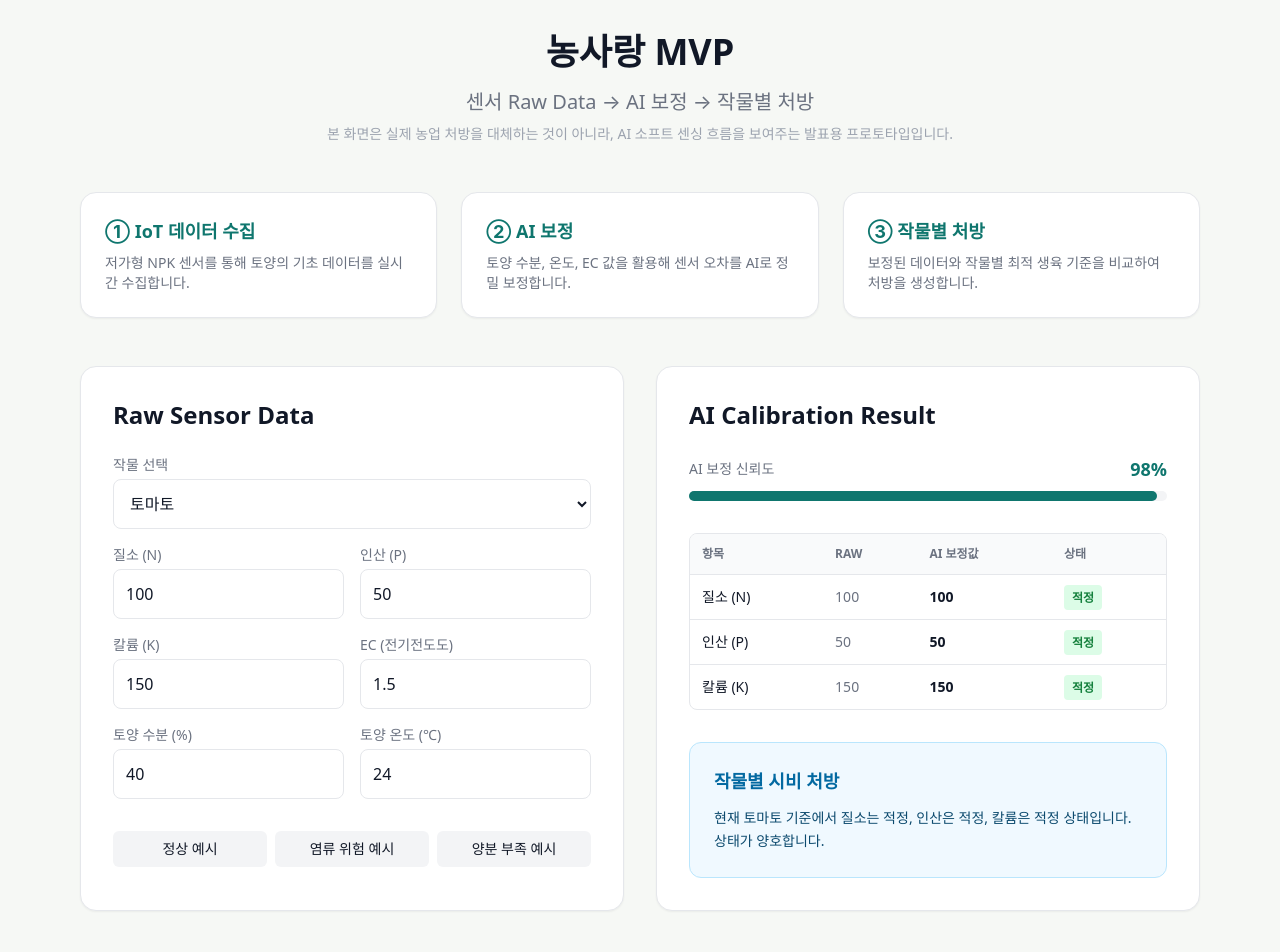
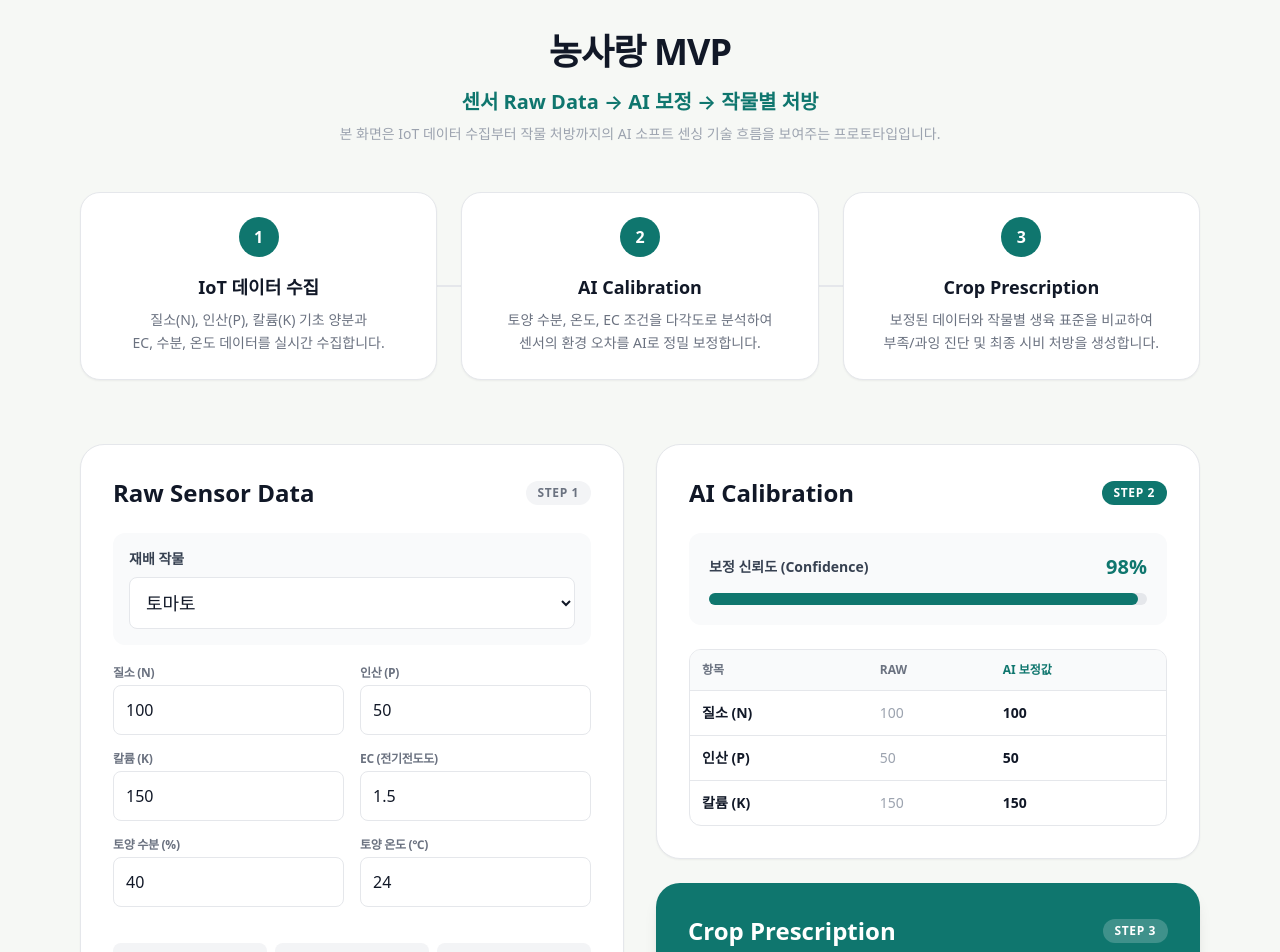
Before and after one commit to memorial0/nongsarang, a React (Vite) app: page / in a window 1280 px wide. Shown: the top 952 px of the page. Built offline with nearby package versions, Linux system fonts and the light colour scheme.

Commit message:
feat: 기술 프로세스(IoT->AI->처방) 시각화 강화 및 UI 구조 개선

```diff
--- a/src/App.tsx
+++ b/src/App.tsx
@@ -109,22 +109,22 @@ const App: React.FC = () => {
     reliability = Math.max(40, Math.min(98, reliability));
 
     // 처방 문장 생성
-    let prescription = `현재 ${crop} 기준에서 질소는 ${statusN}, 인산은 ${statusP}, 칼륨은 ${statusK} 상태입니다. `;
+    let prescription = `질소 ${statusN}, 인산 ${statusP}, 칼륨 ${statusK} 상태입니다. `;
 
     const prescriptions: string[] = [];
-    if (statusN === '부족') prescriptions.push('질소계 비료 보충 권장');
+    if (statusN === '부족') prescriptions.push('질소계 비료 보충');
     else if (statusN === '과잉') prescriptions.push('질소계 비료 투입 보류');
 
-    if (statusP === '부족') prescriptions.push('인산계 비료 보충 권장');
+    if (statusP === '부족') prescriptions.push('인산계 비료 보충');
     else if (statusP === '과잉') prescriptions.push('인산계 비료 투입 보류');
 
-    if (statusK === '부족') prescriptions.push('칼륨계 비료 분할 시비 권장');
+    if (statusK === '부족') prescriptions.push('칼륨계 비료 분할 시비');
     else if (statusK === '과잉') prescriptions.push('칼륨계 비료 투입 보류');
 
-    prescription += prescriptions.join(', ') + (prescriptions.length > 0 ? '하는 것을 권장합니다. ' : '상태가 양호합니다. ');
+    prescription += prescriptions.join(', ') + (prescriptions.length > 0 ? '이 필요합니다.' : '상태가 양호합니다.');
 
     if (ec >= 2.5) {
-      prescription += '또한 EC 수치가 높아 염류 집적 위험이 있으므로 전체 시비량을 줄이고 관수 후 재진단을 권장합니다.';
+      prescription += ' 염류 집적 위험이 있으므로 관수 후 재진단을 권장합니다.';
     }
 
     return {
@@ -139,46 +139,64 @@ const App: React.FC = () => {
     <div className="min-h-screen bg-[#f6f8f5] text-[#111827] p-4 md:p-8" style={{ fontFamily: 'system-ui, -apple-system, BlinkMacSystemFont, "Segoe UI", sans-serif' }}>
       <div className="max-w-[1120px] mx-auto">
 
-        {/* 상단 Hero */}
+        {/* 1. Hero Section */}
         <header className="mb-12 text-center">
-          <h1 className="text-4xl font-bold mb-4">농사랑 MVP</h1>
-          <p className="text-xl text-[#6b7280] mb-2">센서 Raw Data → AI 보정 → 작물별 처방</p>
+          <h1 className="text-4xl font-bold mb-4 tracking-tight">농사랑 MVP</h1>
+          <p className="text-xl text-[#0f766e] font-semibold mb-2">센서 Raw Data → AI 보정 → 작물별 처방</p>
           <p className="text-sm text-[#9ca3af]">
-            본 화면은 실제 농업 처방을 대체하는 것이 아니라, AI 소프트 센싱 흐름을 보여주는 발표용 프로토타입입니다.
+            본 화면은 IoT 데이터 수집부터 작물 처방까지의 AI 소프트 센싱 기술 흐름을 보여주는 프로토타입입니다.
           </p>
         </header>
 
-        {/* Step Flow */}
-        <div className="grid grid-cols-1 md:grid-cols-3 gap-6 mb-12">
-          <div className="bg-white p-6 rounded-[16px] border border-[#e5e7eb] shadow-sm">
-            <h3 className="text-lg font-bold mb-2 text-[#0f766e]">① IoT 데이터 수집</h3>
-            <p className="text-[#6b7280] text-sm">저가형 NPK 센서를 통해 토양의 기초 데이터를 실시간 수집합니다.</p>
+        {/* 2. Technology Flow Section */}
+        <div className="relative mb-16">
+          <div className="hidden md:block absolute top-1/2 left-0 w-full h-0.5 bg-[#e5e7eb] -translate-y-1/2 z-0"></div>
+          <div className="grid grid-cols-1 md:grid-cols-3 gap-6 relative z-10">
+            <div className="bg-white p-6 rounded-[20px] border border-[#e5e7eb] shadow-sm flex flex-col items-center text-center">
+              <div className="w-10 h-10 bg-[#0f766e] text-white rounded-full flex items-center justify-center font-bold mb-4">1</div>
+              <h3 className="text-lg font-bold mb-2 text-[#111827]">IoT 데이터 수집</h3>
+              <p className="text-[#6b7280] text-sm leading-relaxed">
+                질소(N), 인산(P), 칼륨(K) 기초 양분과<br />
+                EC, 수분, 온도 데이터를 실시간 수집합니다.
+              </p>
             </div>
-          <div className="bg-white p-6 rounded-[16px] border border-[#e5e7eb] shadow-sm">
-            <h3 className="text-lg font-bold mb-2 text-[#0f766e]">② AI 보정</h3>
-            <p className="text-[#6b7280] text-sm">토양 수분, 온도, EC 값을 활용해 센서 오차를 AI로 정밀 보정합니다.</p>
+            <div className="bg-white p-6 rounded-[20px] border border-[#e5e7eb] shadow-sm flex flex-col items-center text-center">
+              <div className="w-10 h-10 bg-[#0f766e] text-white rounded-full flex items-center justify-center font-bold mb-4">2</div>
+              <h3 className="text-lg font-bold mb-2 text-[#111827]">AI Calibration</h3>
+              <p className="text-[#6b7280] text-sm leading-relaxed">
+                토양 수분, 온도, EC 조건을 다각도로 분석하여<br />
+                센서의 환경 오차를 AI로 정밀 보정합니다.
+              </p>
             </div>
-          <div className="bg-white p-6 rounded-[16px] border border-[#e5e7eb] shadow-sm">
-            <h3 className="text-lg font-bold mb-2 text-[#0f766e]">③ 작물별 처방</h3>
-            <p className="text-[#6b7280] text-sm">보정된 데이터와 작물별 최적 생육 기준을 비교하여 처방을 생성합니다.</p>
+            <div className="bg-white p-6 rounded-[20px] border border-[#e5e7eb] shadow-sm flex flex-col items-center text-center">
+              <div className="w-10 h-10 bg-[#0f766e] text-white rounded-full flex items-center justify-center font-bold mb-4">3</div>
+              <h3 className="text-lg font-bold mb-2 text-[#111827]">Crop Prescription</h3>
+              <p className="text-[#6b7280] text-sm leading-relaxed">
+                보정된 데이터와 작물별 생육 표준을 비교하여<br />
+                부족/과잉 진단 및 최종 시비 처방을 생성합니다.
+              </p>
+            </div>
           </div>
         </div>
 
-        {/* Main Demo */}
-        <div className="grid grid-cols-1 lg:grid-cols-2 gap-8">
+        {/* 3. Demo Section */}
+        <div className="grid grid-cols-1 lg:grid-cols-2 gap-8 items-start">
 
-          {/* 왼쪽 입력 카드 */}
-          <div className="bg-white p-8 rounded-[16px] border border-[#e5e7eb] shadow-sm">
-            <h2 className="text-2xl font-bold mb-6">Raw Sensor Data</h2>
+          {/* STEP 1: 왼쪽 입력 카드 */}
+          <div className="bg-white p-8 rounded-[24px] border border-[#e5e7eb] shadow-sm">
+            <div className="flex justify-between items-center mb-6">
+              <h2 className="text-2xl font-bold">Raw Sensor Data</h2>
+              <span className="px-3 py-1 bg-[#f3f4f6] text-[#6b7280] text-xs font-bold rounded-full uppercase tracking-wider">Step 1</span>
+            </div>
 
-            <div className="space-y-4">
-              <div>
-                <label className="block text-sm font-medium text-[#6b7280] mb-1">작물 선택</label>
+            <div className="space-y-5">
+              <div className="bg-[#f9fafb] p-4 rounded-xl">
+                <label className="block text-sm font-semibold text-[#374151] mb-2">재배 작물</label>
                 <select
                   name="crop"
                   value={inputs.crop}
                   onChange={handleChange}
-                  className="w-full p-3 border border-[#e5e7eb] rounded-lg focus:outline-none focus:ring-2 focus:ring-[#0f766e] bg-white"
+                  className="w-full p-3 border border-[#e5e7eb] rounded-lg focus:outline-none focus:ring-2 focus:ring-[#0f766e] bg-white text-lg font-medium"
                 >
                   {Object.keys(cropStandards).map(crop => (
                     <option key={crop} value={crop}>{crop}</option>
@@ -188,98 +206,113 @@ const App: React.FC = () => {
 
               <div className="grid grid-cols-2 gap-4">
                 <div>
-                  <label className="block text-sm font-medium text-[#6b7280] mb-1">질소 (N)</label>
+                  <label className="block text-xs font-bold text-[#6b7280] mb-1 uppercase tracking-tight">질소 (N)</label>
                   <input type="number" name="n" value={inputs.n} onChange={handleChange} className="w-full p-3 border border-[#e5e7eb] rounded-lg focus:outline-none focus:ring-2 focus:ring-[#0f766e]" />
                 </div>
                 <div>
-                  <label className="block text-sm font-medium text-[#6b7280] mb-1">인산 (P)</label>
+                  <label className="block text-xs font-bold text-[#6b7280] mb-1 uppercase tracking-tight">인산 (P)</label>
                   <input type="number" name="p" value={inputs.p} onChange={handleChange} className="w-full p-3 border border-[#e5e7eb] rounded-lg focus:outline-none focus:ring-2 focus:ring-[#0f766e]" />
                 </div>
                 <div>
-                  <label className="block text-sm font-medium text-[#6b7280] mb-1">칼륨 (K)</label>
+                  <label className="block text-xs font-bold text-[#6b7280] mb-1 uppercase tracking-tight">칼륨 (K)</label>
                   <input type="number" name="k" value={inputs.k} onChange={handleChange} className="w-full p-3 border border-[#e5e7eb] rounded-lg focus:outline-none focus:ring-2 focus:ring-[#0f766e]" />
                 </div>
                 <div>
-                  <label className="block text-sm font-medium text-[#6b7280] mb-1">EC (전기전도도)</label>
+                  <label className="block text-xs font-bold text-[#6b7280] mb-1 uppercase tracking-tight">EC (전기전도도)</label>
                   <input type="number" step="0.1" name="ec" value={inputs.ec} onChange={handleChange} className="w-full p-3 border border-[#e5e7eb] rounded-lg focus:outline-none focus:ring-2 focus:ring-[#0f766e]" />
                 </div>
                 <div>
-                  <label className="block text-sm font-medium text-[#6b7280] mb-1">토양 수분 (%)</label>
+                  <label className="block text-xs font-bold text-[#6b7280] mb-1 uppercase tracking-tight">토양 수분 (%)</label>
                   <input type="number" name="moisture" value={inputs.moisture} onChange={handleChange} className="w-full p-3 border border-[#e5e7eb] rounded-lg focus:outline-none focus:ring-2 focus:ring-[#0f766e]" />
                 </div>
                 <div>
-                  <label className="block text-sm font-medium text-[#6b7280] mb-1">토양 온도 (℃)</label>
+                  <label className="block text-xs font-bold text-[#6b7280] mb-1 uppercase tracking-tight">토양 온도 (℃)</label>
                   <input type="number" name="temperature" value={inputs.temperature} onChange={handleChange} className="w-full p-3 border border-[#e5e7eb] rounded-lg focus:outline-none focus:ring-2 focus:ring-[#0f766e]" />
                 </div>
               </div>
 
-              <div className="grid grid-cols-3 gap-2 pt-4">
-                <button onClick={() => setExample('normal')} className="text-sm py-2 px-1 bg-[#f3f4f6] hover:bg-[#e5e7eb] rounded-md transition-colors">정상 예시</button>
-                <button onClick={() => setExample('salinity')} className="text-sm py-2 px-1 bg-[#f3f4f6] hover:bg-[#e5e7eb] rounded-md transition-colors">염류 위험 예시</button>
-                <button onClick={() => setExample('deficiency')} className="text-sm py-2 px-1 bg-[#f3f4f6] hover:bg-[#e5e7eb] rounded-md transition-colors">양분 부족 예시</button>
+              <div className="pt-4 flex flex-wrap gap-2">
+                <button onClick={() => setExample('normal')} className="flex-1 text-sm py-2.5 px-3 bg-[#f3f4f6] hover:bg-[#e5e7eb] rounded-lg transition-colors font-medium">정상 수치</button>
+                <button onClick={() => setExample('salinity')} className="flex-1 text-sm py-2.5 px-3 bg-[#f3f4f6] hover:bg-[#e5e7eb] rounded-lg transition-colors font-medium text-red-600">염류 위험</button>
+                <button onClick={() => setExample('deficiency')} className="flex-1 text-sm py-2.5 px-3 bg-[#f3f4f6] hover:bg-[#e5e7eb] rounded-lg transition-colors font-medium text-amber-600">양분 부족</button>
               </div>
             </div>
           </div>
 
-          {/* 오른쪽 결과 카드 */}
-          <div className="bg-white p-8 rounded-[16px] border border-[#e5e7eb] shadow-sm">
-            <h2 className="text-2xl font-bold mb-6">AI Calibration Result</h2>
+          {/* 오른쪽 섹션: STEP 2 & 3 */}
+          <div className="space-y-6">
 
-            <div className="mb-8">
-              <div className="flex justify-between items-center mb-2">
-                <span className="text-sm font-medium text-[#6b7280]">AI 보정 신뢰도</span>
-                <span className="text-lg font-bold text-[#0f766e]">{results.reliability}%</span>
+            {/* STEP 2: AI 보정 결과 카드 */}
+            <div className="bg-white p-8 rounded-[24px] border border-[#e5e7eb] shadow-sm">
+              <div className="flex justify-between items-center mb-6">
+                <h2 className="text-2xl font-bold">AI Calibration</h2>
+                <span className="px-3 py-1 bg-[#0f766e] text-white text-xs font-bold rounded-full uppercase tracking-wider">Step 2</span>
               </div>
-              <div className="w-full bg-[#f3f4f6] rounded-full h-2.5">
+
+              <div className="mb-6 bg-[#f9fafb] p-5 rounded-xl">
+                <div className="flex justify-between items-center mb-3">
+                  <span className="text-sm font-bold text-[#374151]">보정 신뢰도 (Confidence)</span>
+                  <span className="text-xl font-black text-[#0f766e]">{results.reliability}%</span>
+                </div>
+                <div className="w-full bg-[#e5e7eb] rounded-full h-3">
                   <div
-                  className="bg-[#0f766e] h-2.5 rounded-full transition-all duration-500"
+                    className="bg-[#0f766e] h-3 rounded-full transition-all duration-700 ease-out"
                     style={{ width: `${results.reliability}%` }}
                   ></div>
                 </div>
               </div>
 
-            <div className="mb-8 overflow-hidden border border-[#e5e7eb] rounded-lg">
+              <div className="overflow-hidden border border-[#e5e7eb] rounded-xl">
                 <table className="w-full text-left border-collapse">
                   <thead className="bg-[#f9fafb]">
                     <tr>
-                    <th className="p-3 text-xs font-semibold text-[#6b7280] uppercase border-b border-[#e5e7eb]">항목</th>
-                    <th className="p-3 text-xs font-semibold text-[#6b7280] uppercase border-b border-[#e5e7eb]">Raw</th>
-                    <th className="p-3 text-xs font-semibold text-[#6b7280] uppercase border-b border-[#e5e7eb]">AI 보정값</th>
-                    <th className="p-3 text-xs font-semibold text-[#6b7280] uppercase border-b border-[#e5e7eb]">상태</th>
+                      <th className="p-3 text-xs font-bold text-[#6b7280] uppercase border-b border-[#e5e7eb]">항목</th>
+                      <th className="p-3 text-xs font-bold text-[#6b7280] uppercase border-b border-[#e5e7eb]">Raw</th>
+                      <th className="p-3 text-xs font-bold text-[#0f766e] uppercase border-b border-[#e5e7eb]">AI 보정값</th>
                     </tr>
                   </thead>
                   <tbody className="divide-y divide-[#e5e7eb]">
-                  <tr>
-                    <td className="p-3 text-sm font-medium">질소 (N)</td>
-                    <td className="p-3 text-sm text-[#6b7280]">{inputs.n}</td>
-                    <td className="p-3 text-sm font-bold">{results.calN}</td>
-                    <td className="p-3 text-sm">
-                      <StatusBadge status={results.statusN} />
-                    </td>
+                    {[
+                      { label: '질소 (N)', raw: inputs.n, cal: results.calN },
+                      { label: '인산 (P)', raw: inputs.p, cal: results.calP },
+                      { label: '칼륨 (K)', raw: inputs.k, cal: results.calK },
+                    ].map((item) => (
+                      <tr key={item.label}>
+                        <td className="p-3 text-sm font-semibold">{item.label}</td>
+                        <td className="p-3 text-sm text-[#9ca3af]">{item.raw}</td>
+                        <td className="p-3 text-sm font-bold text-[#111827]">{item.cal}</td>
                       </tr>
-                  <tr>
-                    <td className="p-3 text-sm font-medium">인산 (P)</td>
-                    <td className="p-3 text-sm text-[#6b7280]">{inputs.p}</td>
-                    <td className="p-3 text-sm font-bold">{results.calP}</td>
-                    <td className="p-3 text-sm">
-                      <StatusBadge status={results.statusP} />
-                    </td>
-                  </tr>
-                  <tr>
-                    <td className="p-3 text-sm font-medium">칼륨 (K)</td>
-                    <td className="p-3 text-sm text-[#6b7280]">{inputs.k}</td>
-                    <td className="p-3 text-sm font-bold">{results.calK}</td>
-                    <td className="p-3 text-sm">
-                      <StatusBadge status={results.statusK} />
-                    </td>
-                  </tr>
+                    ))}
                   </tbody>
                 </table>
               </div>
+            </div>
 
-            <div className="bg-[#f0f9ff] p-6 rounded-xl border border-[#bae6fd]">
-              <h3 className="text-lg font-bold mb-3 text-[#0369a1]">작물별 시비 처방</h3>
-              <p className="text-sm leading-relaxed text-[#0c4a6e]">
+            {/* STEP 3: 작물별 처방 결과 카드 */}
+            <div className="bg-[#0f766e] p-8 rounded-[24px] shadow-lg text-white">
+              <div className="flex justify-between items-center mb-6">
+                <h2 className="text-2xl font-bold">Crop Prescription</h2>
+                <span className="px-3 py-1 bg-white/20 text-white text-xs font-bold rounded-full uppercase tracking-wider">Step 3</span>
+              </div>
+
+              <div className="grid grid-cols-3 gap-4 mb-6">
+                <div className="bg-white/10 p-3 rounded-xl border border-white/10">
+                  <p className="text-[10px] font-bold text-white/60 mb-1 uppercase">질소 (N)</p>
+                  <StatusBadge status={results.statusN} dark />
+                </div>
+                <div className="bg-white/10 p-3 rounded-xl border border-white/10">
+                  <p className="text-[10px] font-bold text-white/60 mb-1 uppercase">인산 (P)</p>
+                  <StatusBadge status={results.statusP} dark />
+                </div>
+                <div className="bg-white/10 p-3 rounded-xl border border-white/10">
+                  <p className="text-[10px] font-bold text-white/60 mb-1 uppercase">칼륨 (K)</p>
+                  <StatusBadge status={results.statusK} dark />
+                </div>
+              </div>
+
+              <div className="bg-white rounded-xl p-5 text-[#111827]">
+                <h3 className="text-xs font-black text-[#0f766e] mb-2 uppercase tracking-widest">최종 처방 의견</h3>
+                <p className="text-base font-bold leading-relaxed">
                   {results.prescription}
                 </p>
               </div>
@@ -288,17 +321,19 @@ const App: React.FC = () => {
           </div>
         </div>
       </div>
+    </div>
   );
 };
 
 // 상태 배지 컴포넌트
-const StatusBadge: React.FC<{ status: string }> = ({ status }) => {
+const StatusBadge: React.FC<{ status: string; dark?: boolean }> = ({ status, dark }) => {
   let colorClass = "bg-green-100 text-green-700";
-  if (status === '부족') colorClass = "bg-amber-100 text-amber-700";
-  if (status === '과잉') colorClass = "bg-red-100 text-red-700";
+  if (status === '부족') colorClass = dark ? "bg-amber-400 text-amber-950" : "bg-amber-100 text-amber-700";
+  if (status === '과잉') colorClass = dark ? "bg-red-400 text-red-950" : "bg-red-100 text-red-700";
+  if (status === '적정' && dark) colorClass = "bg-emerald-400 text-emerald-950";
 
   return (
-    <span className={`px-2 py-1 rounded text-xs font-bold ${colorClass}`}>
+    <span className={`px-2 py-1 rounded-md text-[13px] font-black block text-center ${colorClass}`}>
       {status}
     </span>
   );
```
Lines whose indentation alone changed are shown as unchanged.
